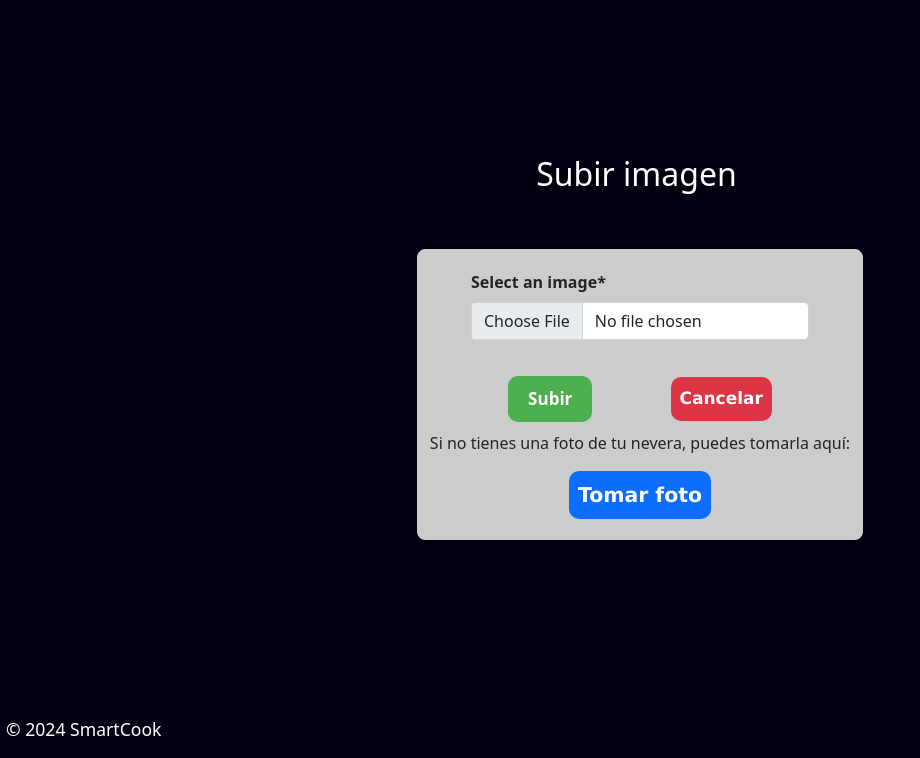
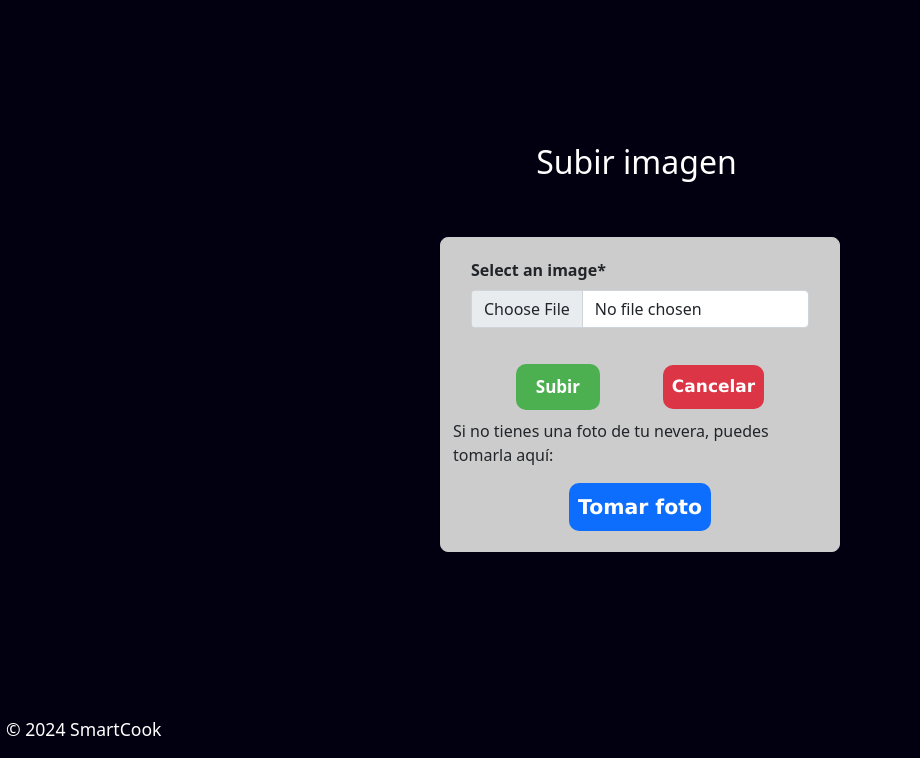
Before and after one commit to alejandg1/SmartCook, a Django app: page /kitchen/ in a window 1280 px wide. Shown: the part 42-800 px from the top of the page, without its empty margins (0-920 px from the left). Run offline with Django 5.2, Linux system fonts and the light colour scheme; the visitor is signed in with stand-in values (Sample User, id 1); some libraries are stand-ins or nearby versions.

Commit message:
fix: form width

```diff
--- a/static/styles/form.css
+++ b/static/styles/form.css
@@ -13,8 +13,7 @@ form {
   display: flex;
   flex-direction: column;
   align-items: center;
-  width: 100%;
-  height: 100%;
+  width: 400px;
 }
 
 .hidden{
@@ -25,6 +24,7 @@ form {
   display: flex;
   flex-direction: column;
   align-items: center;
+  width: 400px;
 }
 
 .section-title {
@@ -45,6 +45,7 @@ form {
   align-items: center;
   padding: 5px;
   box-sizing: border-box;
+  width: 500px;
 }
 
 .signup-form-wrapper {
```
